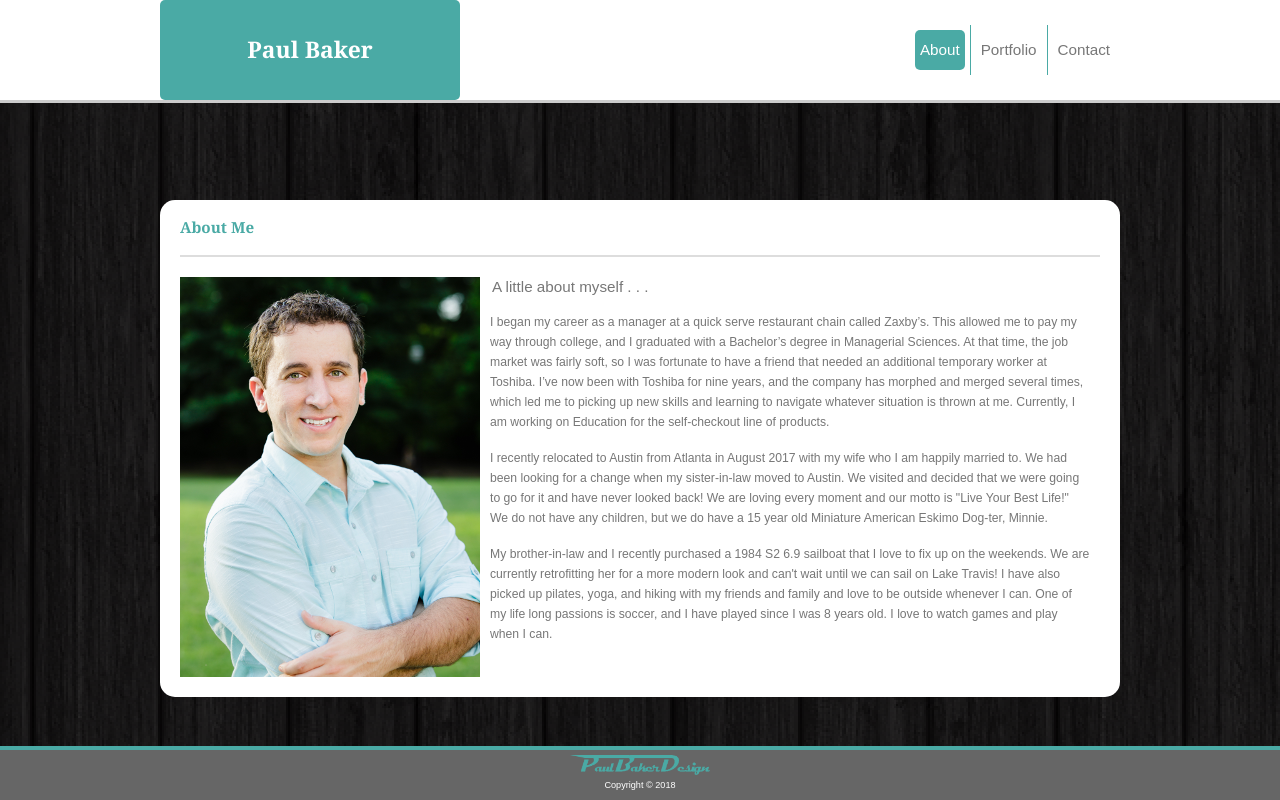
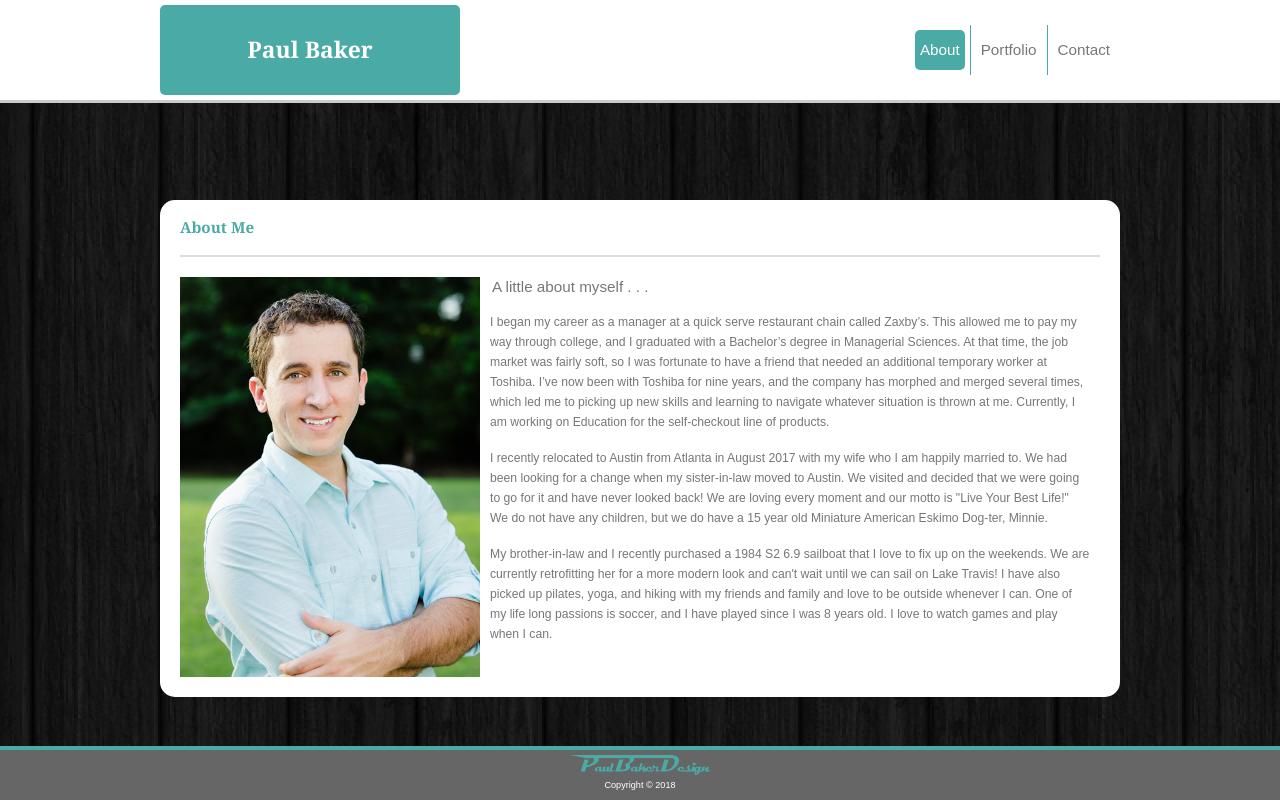
Before and after one commit to pbaker123/responsivePortfolio, a plain HTML site: page index.html in a window 1280 px wide. Drawn offline with Linux system fonts and the light colour scheme.

Commit message:
minor adjustment

```diff
--- a/assets/css/main.css
+++ b/assets/css/main.css
@@ -102,12 +102,12 @@ li:first-child {
 
 .portfolioTitle {
 	position: relative;
-	height: 100px;
+	height: 90px;
 	width: 300px;
-	top: 0px;
+	top: 5px;
 	left: 0px;
 	float: left;
-	line-height: 100px;
+	line-height: 90px;
 	z-index: 20;
 	border-radius: 5px;
 }
```
